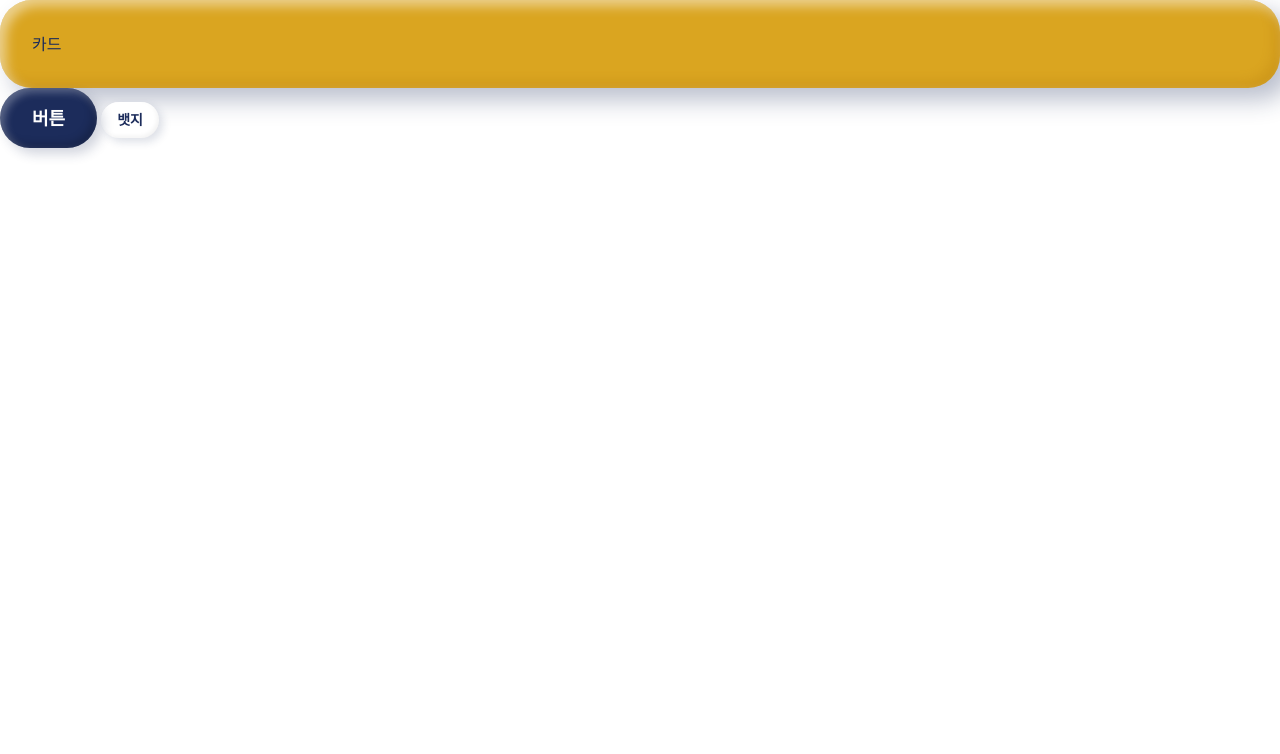
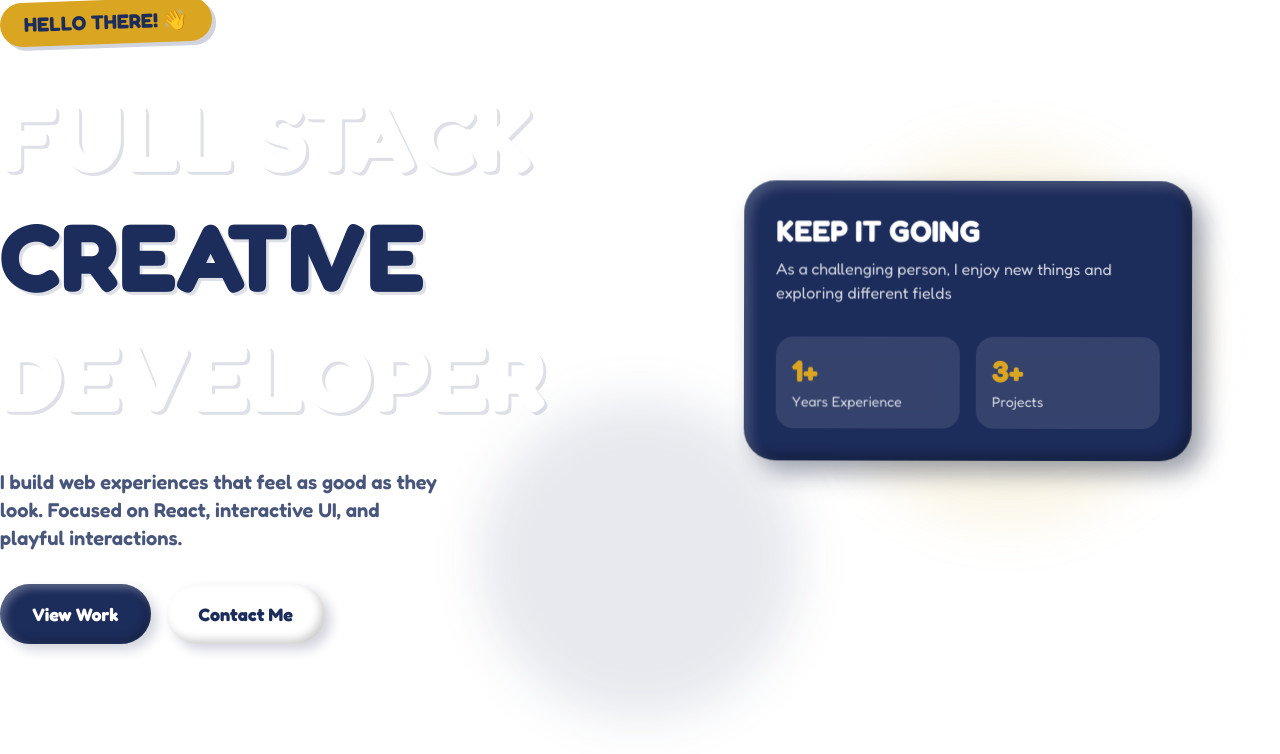
Before and after one commit to Jun-Data/portfolio, a Next.js app: page / in a window 1280 px wide. Shown: the top 754 px of the page. Built offline with nearby package versions, Linux system fonts and the light colour scheme.

Commit message:
✨ Hero 섹션 구현
- Hero.tsx: 2열 그리드 레이아웃, 인사말/제목/설명/버튼/통계 카드
- Tagline.tsx: 호버 효과가 있는 인사 태그 컴포넌트
- BackgroundBlobs.tsx: 플로팅 배경 장식 요소
- page.tsx: Hero 섹션 연결

```diff
--- a/src/app/page.tsx
+++ b/src/app/page.tsx
@@ -1,13 +1,11 @@
-import { ClayCard } from '@/components/ClayCard'
-import { ClayButton } from '@/components/ClayButton'
-import { ClayBadge } from '@/components/ClayBadge'
+import { BackgroundBlobs } from '@/components/BackgroundBlobs'
+import { Hero } from '@/components/Hero'
 
 export default function page() {
   return (
     <div>
-      <ClayCard variant="yellow">카드</ClayCard>
-      <ClayButton variant="primary">버튼</ClayButton>
-      <ClayBadge>뱃지</ClayBadge>
+      <BackgroundBlobs />
+      <Hero />
     </div>
   )
 }
--- /dev/null
+++ b/src/components/BackgroundBlobs.tsx
@@ -0,0 +1,19 @@
+export function BackgroundBlobs() {
+  return (
+    <div className="fixed inset-0 -z-10 overflow-hidden pointer-events-none">
+      {/* 왼쪽 상단 - sky 색상 blob */}
+      <div className="absolute top-20 left-10 w-64 h-64 rounded-full bg-white blur-xl animate-float" />
+      {/* 오른쪽 상단 - gold 색상 blob */}
+      <div
+        className="absolute top-40 right-20 w-96 h-96
+                   rounded-full bg-gold/10 blur-xl animate-float-delayed"
+      />
+
+      {/* 하단 중앙 - navy 색상 blob */}
+      <div
+        className="absolute bottom-20 left-1/2 -translate-x-1/2 w-80 h-80
+                   rounded-full bg-navy/10 blur-xl animate-float"
+      />
+    </div>
+  )
+}
--- /dev/null
+++ b/src/components/Hero.tsx
@@ -0,0 +1,59 @@
+'use client'
+
+import { ClayButton } from '@/components/ClayButton'
+import { ClayCard } from '@/components/ClayCard'
+import Tagline from '@/components/Tagline'
+
+export function Hero() {
+  return (
+    <section id="home" className="grid grid-cols-2 gap-8 items-center">
+      {/* 왼쪽 영역 */}
+      <div className="space-y-8">
+        {/* 인사 태그 */}
+        <Tagline>HELLO THERE! 👋</Tagline>
+        {/* 메인 제목 */}
+        <h1 className="text-8xl font-black text-white leading-tight clay-text">
+          FULL STACK <br />
+          <span className="text-navy">CREATIVE</span>
+          <br />
+          DEVELOPER
+        </h1>
+
+        <p className="text-xl text-navy/80 font-semibold max-w-md">
+          I build web experiences that feel as good as they look. Focused on
+          React, interactive UI, and playful interactions.
+        </p>
+
+        <div className="flex gap-4">
+          <ClayButton variant="primary">View Work</ClayButton>
+          <ClayButton variant="secondary">Contact Me</ClayButton>
+        </div>
+      </div>
+
+      {/* 오른쪽 영역 */}
+      <div className="flex justify-center">
+        <div className="relative w-full max-w-md animate-float">
+          <ClayCard variant="purple" className="p-8">
+            <h3 className="text-3xl font-black text-white">KEEP IT GOING</h3>
+            <p className="text-white/80 mt-2">
+              As a challenging person, I enjoy new things and exploring
+              different fields
+            </p>
+
+            {/* 통계 그리드 */}
+            <div className="grid grid-cols-2 gap-4 mt-8">
+              <div className="bg-white/10 backdrop-blur-sm p-4 rounded-2xl">
+                <span className="block text-3xl font-black text-gold">1+</span>
+                <span className="text-sm text-white/80">Years Experience</span>
+              </div>
+              <div className="bg-white/10 backdrop-blur-sm p-4 rounded-2xl">
+                <span className="block text-3xl font-black text-gold">3+</span>
+                <span className="text-sm text-white/80">Projects</span>
+              </div>
+            </div>
+          </ClayCard>
+        </div>
+      </div>
+    </section>
+  )
+}
--- /dev/null
+++ b/src/components/Tagline.tsx
@@ -0,0 +1,7 @@
+export default function Tagline({ children }: { children?: React.ReactNode }) {
+  return (
+    <span className="inline-block bg-gold text-gold-foreground px-6 py-2 rounded-full font-black text-xl shadow-[4px_4px_0px_rgba(28,44,91,0.2)] -rotate-2 transition-all duration-300 hover:scale-110 hover:rotate-2 hover:shadow-[8px_8px_0px_rgba(28,44,91,0.2)] cursor-default select-none">
+      {children}
+    </span>
+  )
+}
```
